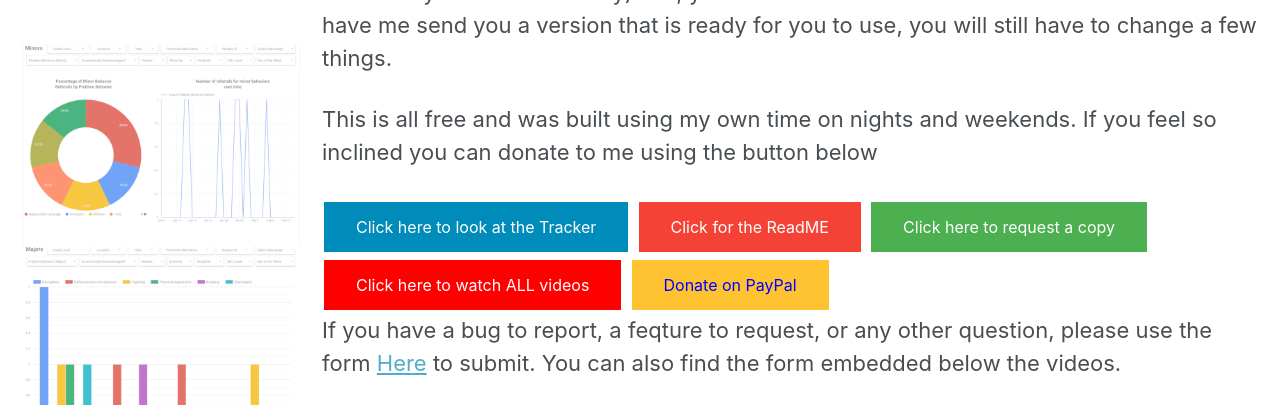
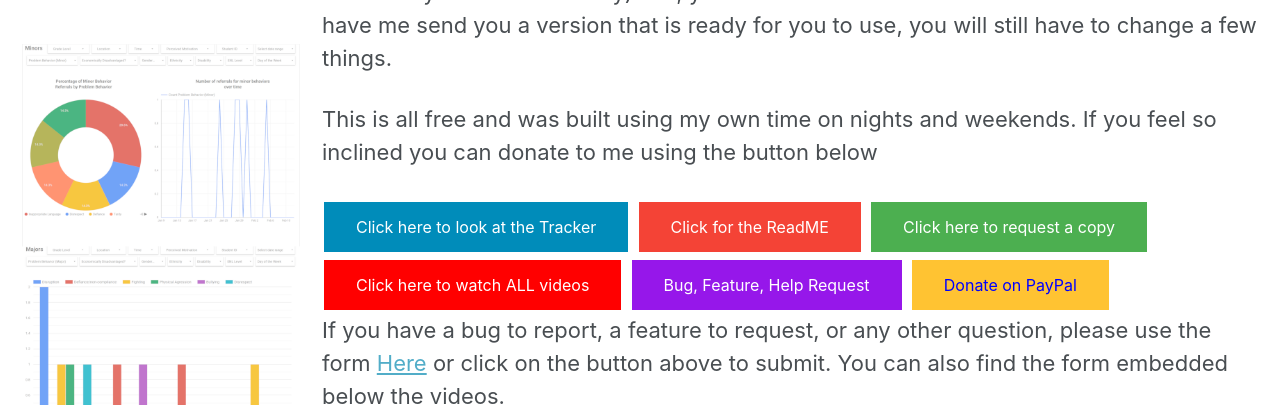
Before and after one commit to johnboniello/Behavior-Tracker, a Jekyll site: the page built from index.html, in a window 1280 px wide and 1400 px high, scrolled down 1067 px, cut to the strip 0-405 px from the top of the window. Built offline with Jekyll 4.4.1, drawn with Linux system fonts in a browser that asks for light colours; nearby versions of some CDN libraries; comment, search, counter and statistics services are not loaded.

Commit message:
Update index.html

```diff
--- a/index.html
+++ b/index.html
@@ -29,6 +29,7 @@ sidebar:
 .button4 {background-color: #FFC332; color: blue;} /* Paypal yellow */
 .button5 {background-color: #555555;} /* Black */
 .button6 {background-color: #ff0000; /*Youtube red*/}
+.button7 {background-color: #9617ea; /*Purple*/}
 </style>
 <div>
 <h1>Welcome!</h1>
@@ -66,11 +67,14 @@ sidebar:
 <a href="https://www.youtube.com/playlist?list=PLMKisSY54oK5YTSgPF_sGPnxVpQ47Z5pa" youtube playlist></a>
 <button class="button button6">Click here to watch ALL videos</button></a>
 
+<a href="https://docs.google.com/forms/d/e/1FAIpQLSd3zDyixSKGu9zYDvkgFPXSt9c73S2SRl-1tT_b0WQLrhoyZg/viewform?usp=sf_link" Bug, Feature, Help Request</a>
+<button class="button button7">Bug, Feature, Help Request</button></a>
+
 <a href= "https://www.paypal.com/cgi-bin/webscr?cmd=_donations&business=7TQQPTGX4M48Y&currency_code=USD&source=url" Donate>
 <button  class="button button4">Donate on PayPal</button></a>
      </div>
 <div>
-  <p>If you have a bug to report, a feqture to request, or any other question, please use the form <a href="https://docs.google.com/forms/d/e/1FAIpQLSd3zDyixSKGu9zYDvkgFPXSt9c73S2SRl-1tT_b0WQLrhoyZg/viewform?usp=sf_link">Here</a> to submit. You can also find the form embedded below the videos.</p>
+  <p>If you have a bug to report, a feature to request, or any other question, please use the form <a href="https://docs.google.com/forms/d/e/1FAIpQLSd3zDyixSKGu9zYDvkgFPXSt9c73S2SRl-1tT_b0WQLrhoyZg/viewform?usp=sf_link">Here</a> or click on the button above to submit. You can also find the form embedded below the videos.</p>
 </div>
 <div>
 <iframe width="560" height="315" src="https://www.youtube.com/embed/wVwAGOuXFfM" frameborder="0" allow="accelerometer; autoplay; encrypted-media; gyroscope; picture-in-picture" allowfullscreen></iframe>
```
